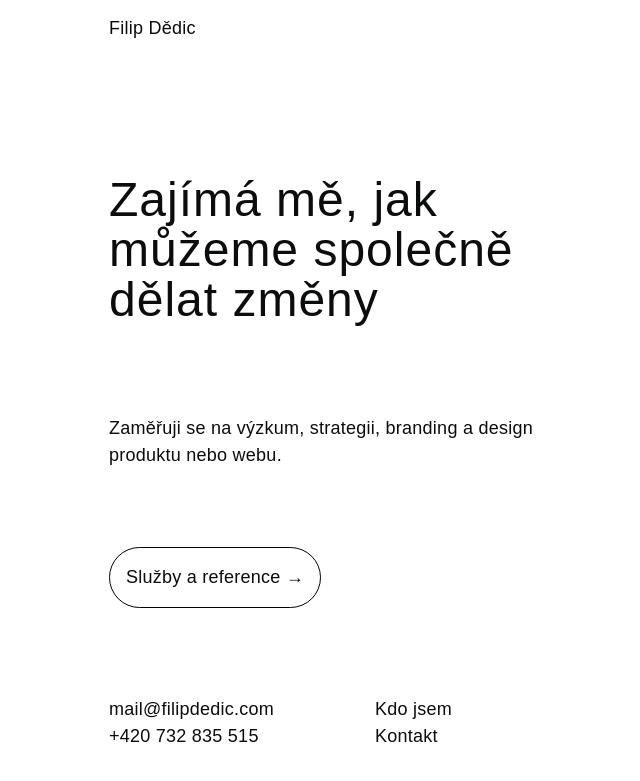
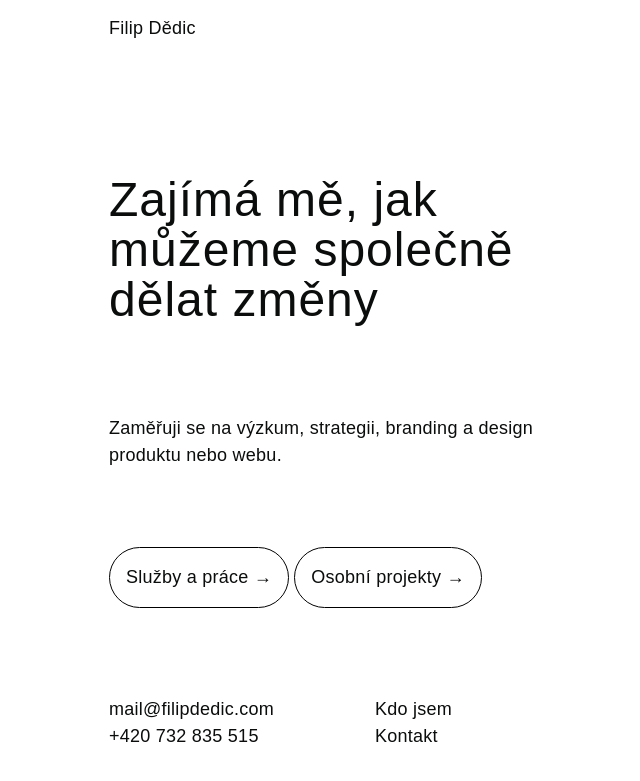
Before and after one commit to fdedic/fdedic.github.io, a Jekyll site: the page built from index.md, in a window 1280 px wide. Shown: the top 781 px of the page, without its empty margins (151-791 px from the left). Built offline with Jekyll 4.4.1, drawn with Linux system fonts in a browser that asks for light colours; nearby versions of some CDN libraries; some web fonts are replaced.

Commit message:
Update index.md

```diff
--- a/index.md
+++ b/index.md
@@ -9,4 +9,5 @@ Zaměřuji se na výzkum, strategii, branding a&nbsp;design produktu nebo webu.
 
 ***
 
-[Služby a reference →](/sluzby){: .button}
+[Služby a práce →](/sluzby){: .button}
+[Osobní projekty →](/sluzby){: .button}
```
